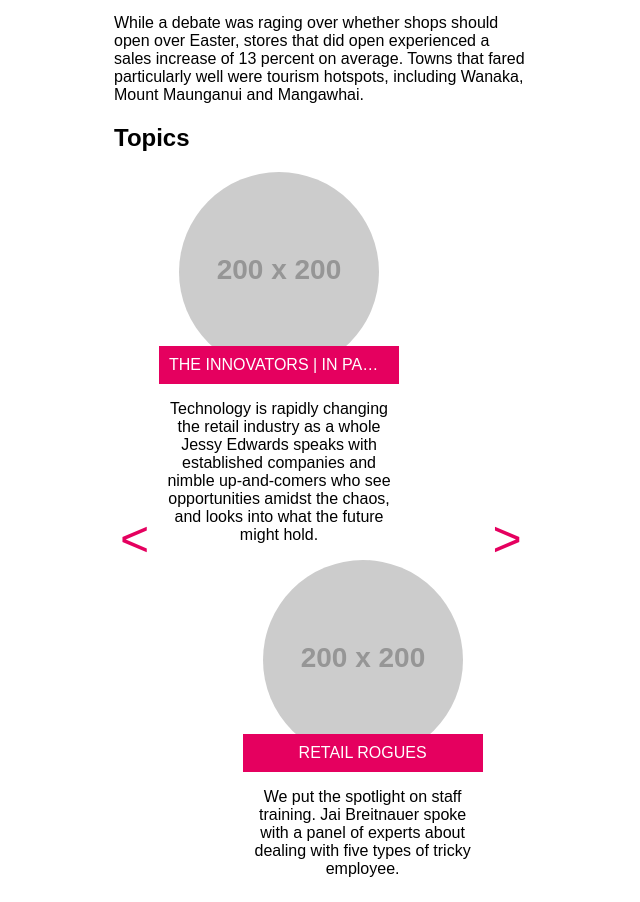
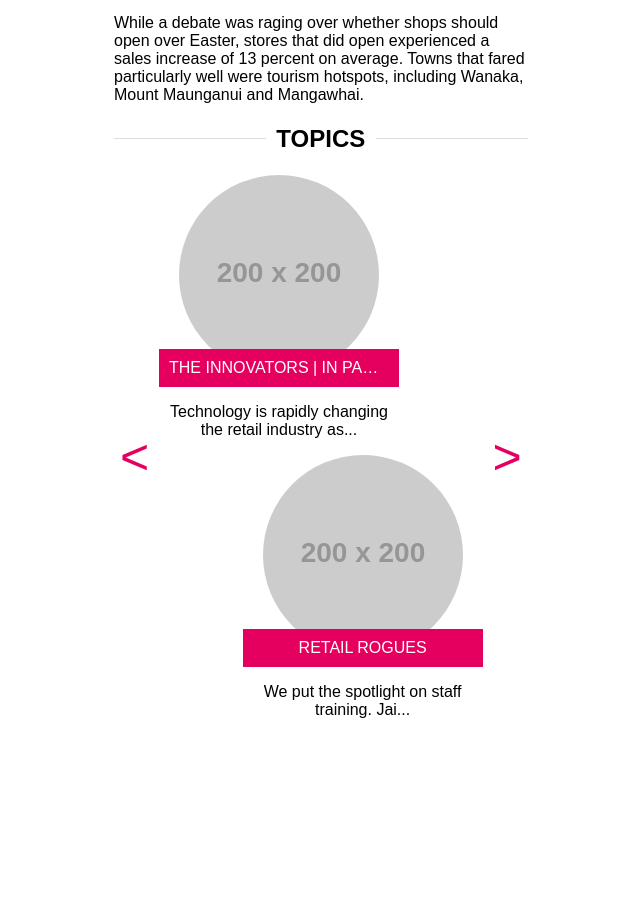
Before and after one commit to AlexanderKremer/the-register-remake, a plain HTML site: page index.html in a window 1280 px wide. Shown: the part 1360-2262 px from the top of the page, without its empty margins (124-764 px from the left). After the commit the page ends 2103 px from the top, so only its background shows below. Drawn offline with Linux system fonts and the light colour scheme; placeholder pictures from the web are drawn by us.

Commit message:
Style heading with bars

```diff
--- a/css/styles.css
+++ b/css/styles.css
@@ -133,3 +133,20 @@ article img {
 .related {
 	position: relative;
 }
+
+.related h1 {
+	background-color: white;
+	width: 100px;
+	text-align: center;
+	margin: 0 auto;
+	padding: 5px;
+	text-transform: uppercase;
+	position: relative;
+	z-index: 2;
+}
+
+.related hr {
+	position: relative;
+	top: -28px;
+	z-index: 1;
+}
--- a/index.html
+++ b/index.html
@@ -60,17 +60,18 @@
 
 			<article class="related">
 				<h1> Topics</h1>
+				<hr>
 
 				<div>
 					<img src="http://placehold.it/200x200" alt="">
 					<a href="#">The innovators | In partnership with spark business</a>
-					<p>Technology is rapidly changing the retail industry as a whole Jessy Edwards speaks with established companies and nimble up-and-comers who see opportunities amidst the chaos, and looks into what the future might hold.</p>
+					<p>Technology is rapidly changing the retail industry as...</p>
 				</div>
 
 				<div>
 					<img src="http://placehold.it/200x200" alt="">
 					<a href="#">Retail rogues</a>
-					<p>We put the spotlight on staff training. Jai Breitnauer spoke with a panel of experts about dealing with five types of tricky employee.
+					<p>We put the spotlight on staff training. Jai...
 				</div>
 
 				<button id="scroll-left">&lt;</button>
```
